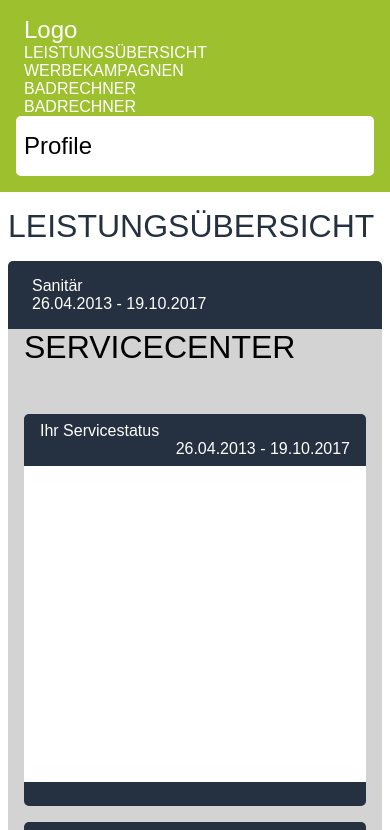
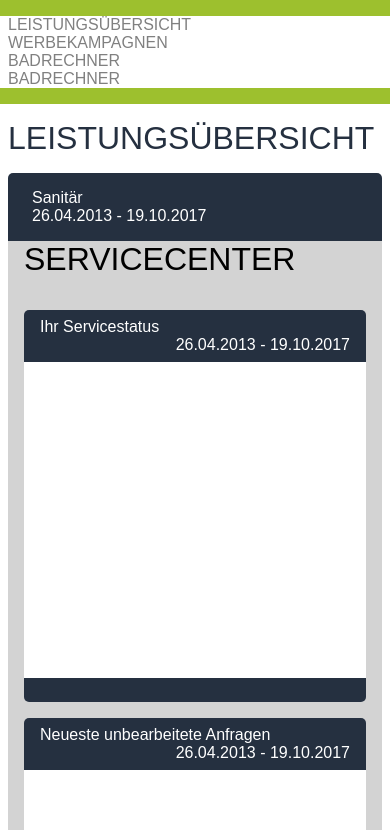
Before and after one commit to dragosgn/react-css-grid, a React (Create React App) app: page / in a window 390 px wide. Shown: the top 830 px of the page. Built offline with nearby package versions, Linux system fonts and the light colour scheme; a web font is replaced by a local one.

Commit message:
solving responsive menu

```diff
--- a/src/App.js
+++ b/src/App.js
@@ -114,24 +114,46 @@ const HeaderRoot = styled(Row)`
   padding: 1rem;
   align-items: flex-end;
   min-height: 3rem;
+  @media all and (max-width:650px){
+    padding: 1rem 0 1rem 0;
+  }
 `
 
 const HeaderMenu = styled(Row)`
   justify-content: flex-end;
   align-items: baseline;
+  @media all and (max-width:650px){
+
+  }
 `
 
 const MenuItem = styled(Col)`
   cursor: pointer;
   color: white;
   padding-bottom: 0px;
+  @media all and (max-width:650px){
+    color: grey;
+    background-color: white;
+  }
+`
+
+const Logo = styled(Col)`
+  @media all and (max-width:650px){
+    display: none;
+  }
+`
+
+const Profile = styled(Col)`
+  @media all and (max-width:650px){
+    display: none;
+  }
 `
 
 
 const HeaderComponent = () => {
   return (
     <HeaderRoot>
-      <Col col={1} colsm={12} colmd={12} style={{color: "white"}}><h2>Logo</h2></Col>
+      <Logo col={1} colsm={12} colmd={12} style={{color: "white"}}><h2>Logo</h2></Logo>
       <Col col={10} colsm={12} colmd={12} nogutter>
         <HeaderMenu>
           <MenuItem col={3} colsm={12} colmd={12}><p>LEISTUNGSÜBERSICHT</p></MenuItem>
@@ -140,9 +162,9 @@ const HeaderComponent = () => {
           <MenuItem col={3} colsm={12} colmd={12}><p>BADRECHNER</p></MenuItem>
         </HeaderMenu>
       </Col>
-      <Col col={1} colsm={12} colmd={12} style={{backgroundColor: "white", borderRadius: "5px 5px 5px 5px", minWidth: "200px", paddingTop:"1rem", paddingBottom:"1rem"}}>
+      <Profile col={1} colsm={12} colmd={12} style={{backgroundColor: "white", borderRadius: "5px 5px 5px 5px", minWidth: "200px", paddingTop:"1rem", paddingBottom:"1rem"}}>
         <h2>Profile</h2>
-      </Col>
+      </Profile>
     </HeaderRoot>
   )
 }
@@ -168,8 +190,6 @@ class App extends Component {
                     <Row>
                       <Col><h1>SERVICECENTER</h1></Col>
                     </Row>
-                    <Row />
-                    <Row />
                     <Row />
                     <Row />
                     <Row>
```
